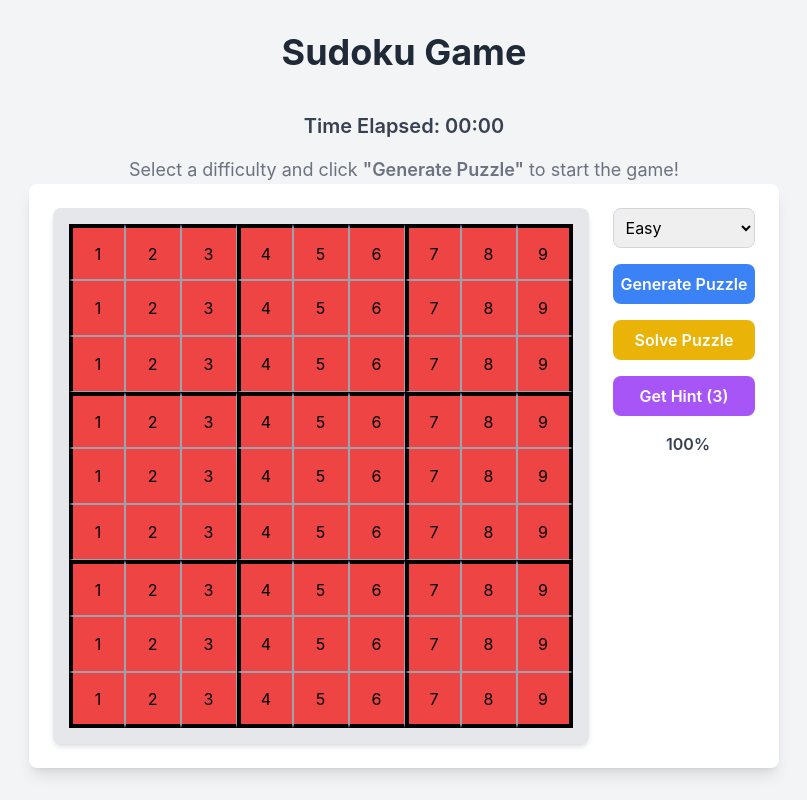
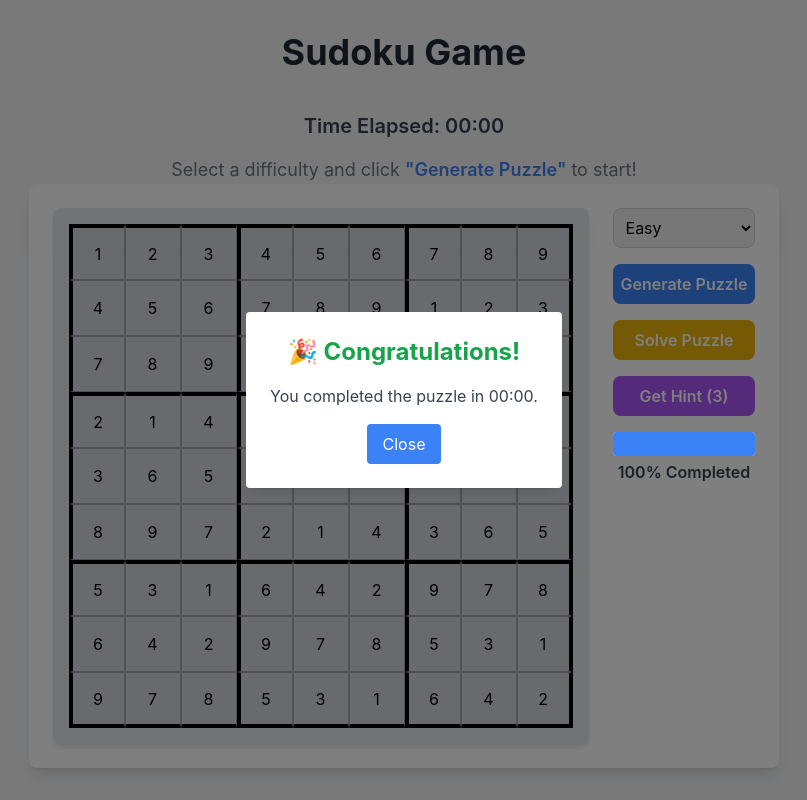
Before and after one commit to TahaTikriti/sudoku-game, a React (Create React App) app: page / in a window 1280 px wide. Both pictures are taken after a click on the button "Solve Puzzle". Shown: the whole page, without its empty margins (236-1043 px from the left). Built offline with nearby package versions, Linux system fonts and the light colour scheme.

Commit message:
handeled error in solver script with the high level app states

```diff
--- a/src/App.tsx
+++ b/src/App.tsx
@@ -1,4 +1,4 @@
-import React, { useState, useCallback , useEffect} from "react";
+import React, { useState, useCallback, useEffect } from "react";
 import SudokuBoard from "./components/SudokuBoard";
 import { isValidBoard } from "./logic/validation";
 import { generateSudokuPuzzle } from "./logic/puzzleGenerator";
@@ -11,16 +11,66 @@ const App: React.FC = () => {
   const [board, setBoard] = useState<number[][]>(initializeBoard);
   const [initialBoard, setInitialBoard] = useState<number[][]>(initializeBoard);
   const [difficulty, setDifficulty] = useState<string>("easy");
-  const [isValid, setIsValid] = useState<boolean>(true);
   const [hintsLeft, setHintsLeft] = useState<number>(3);
   const [hintCell, setHintCell] = useState<{
     row: number;
     col: number;
     value: number;
   } | null>(null);
-  const [isSolutionChecked, setIsSolutionChecked] = useState(false);
+  const [timeElapsed, setTimeElapsed] = useState(0);
+  const [isTimerRunning, setIsTimerRunning] = useState(false);
+  const [progress, setProgress] = useState<number>(0);
+  const [showSuccess, setShowSuccess] = useState(false);
+  const [errorMessage, setErrorMessage] = useState<string | null>(null);
 
+  // Timer Control
+  const startTimer = useCallback(() => {
+    setTimeElapsed(0);
+    setIsTimerRunning(true);
+  }, []);
 
+  const stopTimer = useCallback(() => {
+    setIsTimerRunning(false);
+  }, []);
+
+  useEffect(() => {
+    let timer: NodeJS.Timeout;
+    if (isTimerRunning) {
+      timer = setInterval(() => setTimeElapsed((prev) => prev + 1), 1000);
+    }
+    return () => clearInterval(timer);
+  }, [isTimerRunning]);
+
+  const formattedTime = `${Math.floor(timeElapsed / 60)
+    .toString()
+    .padStart(2, "0")}:${(timeElapsed % 60).toString().padStart(2, "0")}`;
+
+  // Board Progress and Completion Handling
+  useEffect(() => {
+    const filledCells = board.flat().filter((cell) => cell !== 0).length;
+    const progressValue = Math.round((filledCells / 81) * 100);
+    setProgress(progressValue);
+
+    const allCellsFilled = filledCells === 81;
+    const noConflicts = isValidBoard(board);
+
+    if (allCellsFilled && noConflicts) {
+      stopTimer(); // Stop timer on success
+      setShowSuccess(true);
+    }
+  }, [board, stopTimer]);
+
+  // Puzzle Generation
+  const handleGeneratePuzzle = useCallback(() => {
+    const generatedBoard = generateSudokuPuzzle(difficulty);
+    setBoard(generatedBoard);
+    setInitialBoard(generatedBoard);
+    setShowSuccess(false); // Reset success state for new puzzle
+    setErrorMessage(null); // Clear error message on new puzzle generation
+    startTimer(); // Start the timer
+  }, [difficulty, startTimer]);
+
+  // Board Updates
   const handleChange = useCallback(
     (row: number, col: number, value: string) => {
       const newBoard = board.map((r, rowIndex) =>
@@ -31,74 +81,60 @@ const App: React.FC = () => {
           : r
       );
       setBoard(newBoard);
+
+      if (!isValidBoard(newBoard)) {
+        setErrorMessage(
+          "There are conflicts in the board. Fix them before proceeding."
+        );
+      } else {
+        setErrorMessage(null);
+      }
     },
     [board]
   );
 
-  const solveBoard = useCallback(() => {
-    const boardCopy = [...board];
-    solveSudoku(boardCopy);
-    setBoard(boardCopy);
-  }, [board]);
+  const handleSolve = () => {
+    const solvedBoard = solveSudoku(board, setErrorMessage); // Pass the current board and error handler
 
-
-
-
- const handleGeneratePuzzle = useCallback(() => {
-   const generatedBoard = generateSudokuPuzzle(difficulty);
-   setBoard(generatedBoard);
-   setInitialBoard(generatedBoard);
-   startTimer(); // Start the timer when a new puzzle is generated
- }, [difficulty]);
-
-
-
-const [timeElapsed, setTimeElapsed] = useState(0);
-const [isTimerRunning, setIsTimerRunning] = useState(false);
-
-useEffect(() => {
-  let timer: NodeJS.Timeout;
-  if (isTimerRunning) {
-    timer = setInterval(() => setTimeElapsed((prev) => prev + 1), 1000);
-  }
-  return () => clearInterval(timer);
-}, [isTimerRunning]);
-
-const startTimer = () => {
-  setTimeElapsed(0);
-  setIsTimerRunning(true);
-};
-
-const stopTimer = () => {
-  setIsTimerRunning(false);
-};
-const formattedTime = `${Math.floor(timeElapsed / 60)
-  .toString()
-  .padStart(2, "0")}:${(timeElapsed % 60).toString().padStart(2, "0")}`;
-  const calculateProgress = () => {
-    const filledCells = board.flat().filter((cell) => cell !== 0).length;
-    return Math.round((filledCells / 81) * 100);
+    if (solvedBoard) {
+      setBoard(solvedBoard); // Update board state with solved board
+      setShowSuccess(true); // Show success message
+    }
   };
-
-
-const [progress, setProgress] = useState<number>(calculateProgress());
-
-useEffect(() => {
-  setProgress(calculateProgress());
-}, [board]);
 
   return (
     <div className="flex flex-col justify-center items-center min-h-screen bg-gray-100">
       <h1 className="text-4xl font-bold text-gray-800 mb-6">Sudoku Game</h1>
+
       <div className="mt-4 text-xl font-semibold text-gray-700">
         Time Elapsed: {formattedTime}
       </div>
 
       {initialBoard.flat().every((cell) => cell === 0) && (
-        <div className="mt-4 text-gray-500 text-lg">
+        <div className="mt-4 text-gray-500 text-lg text-center">
           Select a difficulty and click{" "}
-          <span className="font-semibold">"Generate Puzzle"</span> to start the
-          game!
+          <span className="font-semibold text-blue-500">"Generate Puzzle"</span>{" "}
+          to start!
+        </div>
+      )}
+
+      {/* Success Message */}
+      {showSuccess && (
+        <div className="fixed inset-0 flex items-center justify-center bg-black bg-opacity-50">
+          <div className="bg-white p-6 rounded shadow-lg text-center">
+            <h2 className="text-2xl font-bold text-green-600 mb-4">
+              🎉 Congratulations!
+            </h2>
+            <p className="text-gray-700">
+              You completed the puzzle in {formattedTime}.
+            </p>
+            <button
+              onClick={() => setShowSuccess(false)}
+              className="mt-4 px-4 py-2 bg-blue-500 hover:bg-blue-600 text-white rounded"
+            >
+              Close
+            </button>
+          </div>
         </div>
       )}
 
@@ -108,7 +144,7 @@ useEffect(() => {
           board={board}
           handleChange={handleChange}
           initialBoard={initialBoard}
-          hintCell={hintCell} // Pass hint cell to the board
+          hintCell={hintCell}
         />
 
         {/* Control Panel */}
@@ -131,8 +167,9 @@ useEffect(() => {
           </button>
 
           <button
-            onClick={solveBoard}
+            onClick={handleSolve}
             className="w-full p-2 bg-yellow-500 hover:bg-yellow-600 text-white font-semibold rounded-lg"
+            disabled={!!errorMessage} // Disable if there's an error
           >
             Solve Puzzle
           </button>
@@ -141,19 +178,29 @@ useEffect(() => {
               handleHint(board, hintsLeft, setHintCell, setHintsLeft)
             }
             className="w-full p-2 bg-purple-500 hover:bg-purple-600 text-white font-semibold rounded-lg"
-            disabled={hintsLeft === 0}
+            disabled={hintsLeft === 0 || !!errorMessage} // Disable if no hints or error
           >
             Get Hint ({hintsLeft})
           </button>
 
-          <div className="mt-4 flex items-center space-x-2">
-            <div className="w-full bg-gray-200 rounded h-6">
+          {/* Error Message */}
+          {errorMessage && (
+            <div className="mt-4 text-red-600 font-semibold">
+              <strong>Error:</strong> {errorMessage}
+            </div>
+          )}
+
+          {/* Progress Bar */}
+          <div className="mt-4 w-full max-w-sm">
+            <div className="relative w-full bg-gray-200 rounded h-6">
               <div
-                className="bg-blue-500 h-6 rounded"
+                className="absolute top-0 left-0 bg-blue-500 h-6 rounded transition-all duration-300"
                 style={{ width: `${progress}%` }}
               ></div>
             </div>
-            <span className="text-gray-700 font-semibold">{progress}%</span>
+            <div className="text-center text-gray-700 font-semibold mt-1">
+              {progress}% Completed
+            </div>
           </div>
         </div>
       </div>
--- a/src/logic/solver.ts
+++ b/src/logic/solver.ts
@@ -1,51 +1,62 @@
-// logic/solver.ts
+import { isValidBoard } from './validation';
 
-export const solveSudoku = (board: number[][]): boolean => {
+// Main function to solve Sudoku puzzle
+export const solveSudoku = (
+  board: number[][],
+  onError: (error: string) => void
+): number[][] | null => {
+  // Check if the board is initially valid
+  if (!isValidBoard(board)) {
+    onError("The board is invalid. Please check your input.");
+    return null;
+  }
+
+  // Attempt to solve the board with backtracking
+  const boardCopy = board.map(row => [...row]); // Create a safe copy
+  const isSolved = solveHelper(boardCopy);
+
+  if (!isSolved) {
+    onError("The board is unsolvable. Please adjust your inputs.");
+    return null;
+  }
+
+  return boardCopy; // Return solved board
+};
+
+// Helper function to implement backtracking algorithm
+const solveHelper = (board: number[][]): boolean => {
   for (let row = 0; row < 9; row++) {
     for (let col = 0; col < 9; col++) {
       if (board[row][col] === 0) { // Find an empty cell
-        for (let num = 1; num <= 9; num++) { // Try numbers 1-9
-          if (isValid(board, row, col, num)) {
-            board[row][col] = num; // Place the number
-            if (solveSudoku(board)) {
-              return true; // If the board is solved, return true
-            }
-            board[row][col] = 0; // Reset if it didn't work
+        for (let num = 1; num <= 9; num++) {
+          if (isPlacementValid(board, row, col, num)) {
+            board[row][col] = num; // Try placing the number
+            if (solveHelper(board)) return true; // Recursively solve
+            board[row][col] = 0; // Backtrack
           }
         }
-        return false; // If no number works, return false
+        return false; // No valid number found
       }
     }
   }
-  return true; // Puzzle is solved
+  return true; // Solved
 };
 
-// Check if placing `num` at (row, col) is valid
-const isValid = (board: number[][], row: number, col: number, num: number): boolean => {
-  // Check the row
+// Helper function: Check if placing a number is valid
+const isPlacementValid = (board: number[][], row: number, col: number, num: number): boolean => {
+  // Check row and column
   for (let i = 0; i < 9; i++) {
-    if (board[row][i] === num) {
-      return false;
-    }
+    if (board[row][i] === num || board[i][col] === num) return false;
   }
 
-  // Check the column
-  for (let i = 0; i < 9; i++) {
-    if (board[i][col] === num) {
-      return false;
-    }
-  }
-
-  // Check the 3x3 grid
+  // Check 3x3 grid
   const gridRow = Math.floor(row / 3) * 3;
   const gridCol = Math.floor(col / 3) * 3;
   for (let i = gridRow; i < gridRow + 3; i++) {
     for (let j = gridCol; j < gridCol + 3; j++) {
-      if (board[i][j] === num) {
-        return false;
-      }
+      if (board[i][j] === num) return false;
     }
   }
 
-  return true; // Number is valid
+  return true; // Valid placement
 };
```
